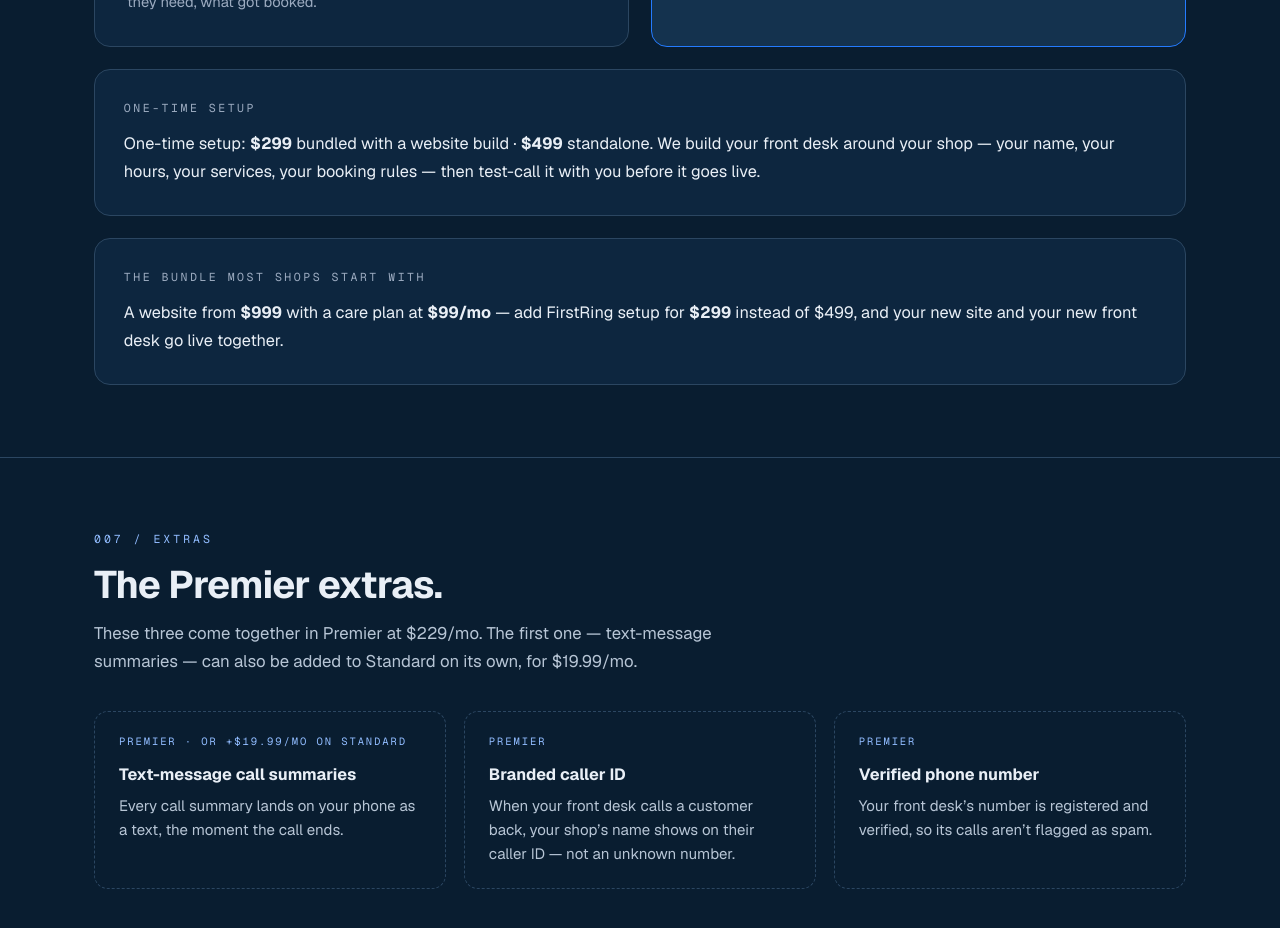
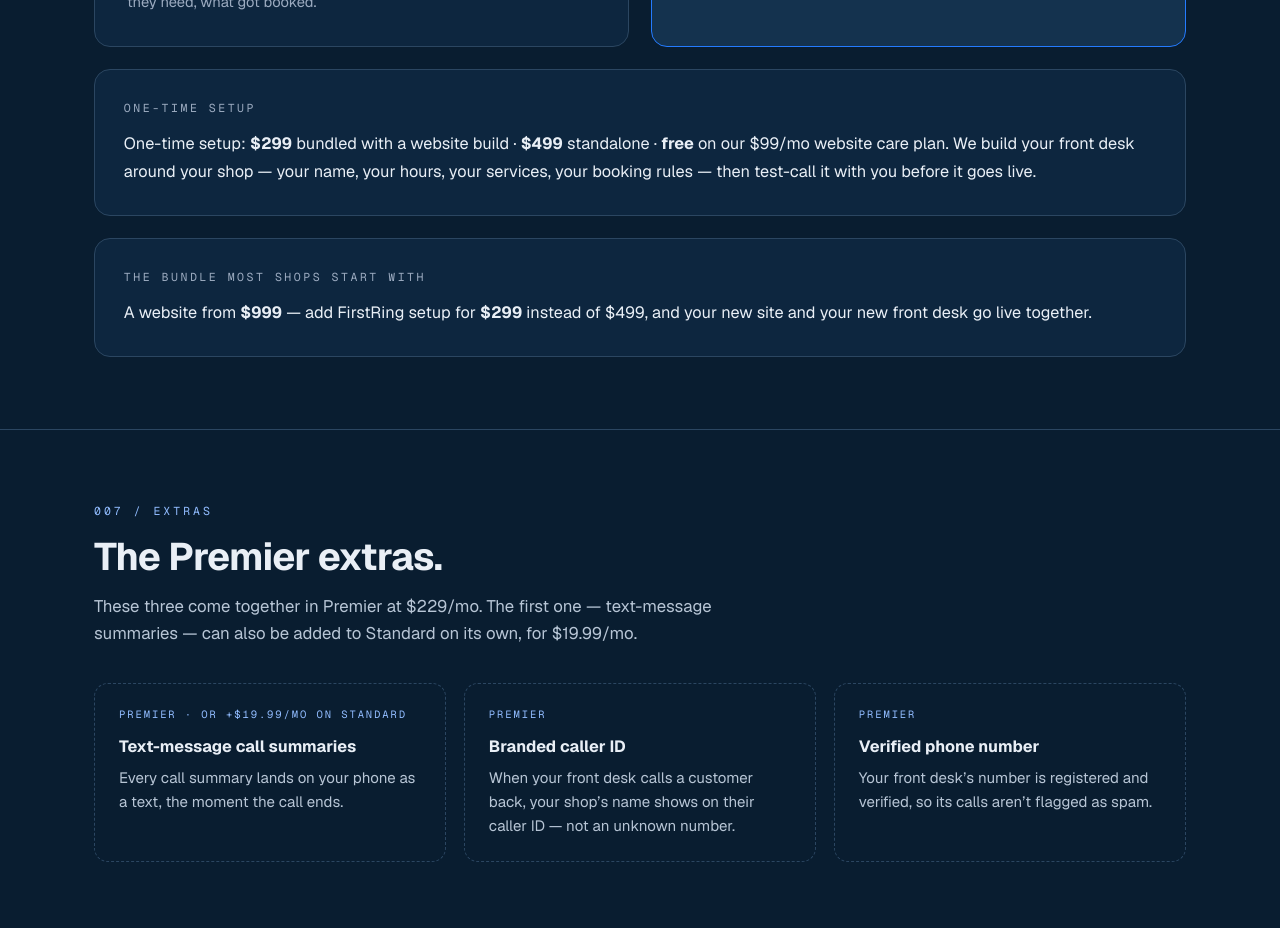
Before and after one commit to seanebones-lang/nexteleven-web, a Next.js app: page /frontdesk in a window 1280 px wide. Shown: the part 6560-7488 px from the top of the page. Built offline with nearby package versions, Linux system fonts and the light colour scheme.

Commit message:
FirstRing audit fix: setup is free on the $99/mo care plan — state it in the setup panel; drop the care-plan juxtaposition from the bundle panel (it implied care-plan customers pay $299 setup)

```diff
--- a/src/app/frontdesk/page.tsx
+++ b/src/app/frontdesk/page.tsx
@@ -537,7 +537,8 @@ export default function FrontDeskPage() {
             <p className={styles.audioLabel}>One-time setup</p>
             <p className={styles.summaryText} style={{ fontSize: "1.02rem" }}>
               One-time setup: <strong>$299</strong> bundled with a website build ·{" "}
-              <strong>$499</strong> standalone. We build your front desk around your shop — your
+              <strong>$499</strong> standalone · <strong>free</strong> on our $99/mo website care plan.
+              We build your front desk around your shop — your
               name, your hours, your services, your booking rules — then test-call it with you
               before it goes live.
             </p>
@@ -545,7 +546,7 @@ export default function FrontDeskPage() {
           <div className={styles.panel} style={{ marginTop: "1.4rem" }}>
             <p className={styles.audioLabel}>The bundle most shops start with</p>
             <p className={styles.summaryText} style={{ fontSize: "1.02rem" }}>
-              A website from <strong>$999</strong> with a care plan at <strong>$99/mo</strong> —
+              A website from <strong>$999</strong> —
               add FirstRing setup for <strong>$299</strong> instead of $499, and your new site and
               your new front desk go live together.
             </p>
```
